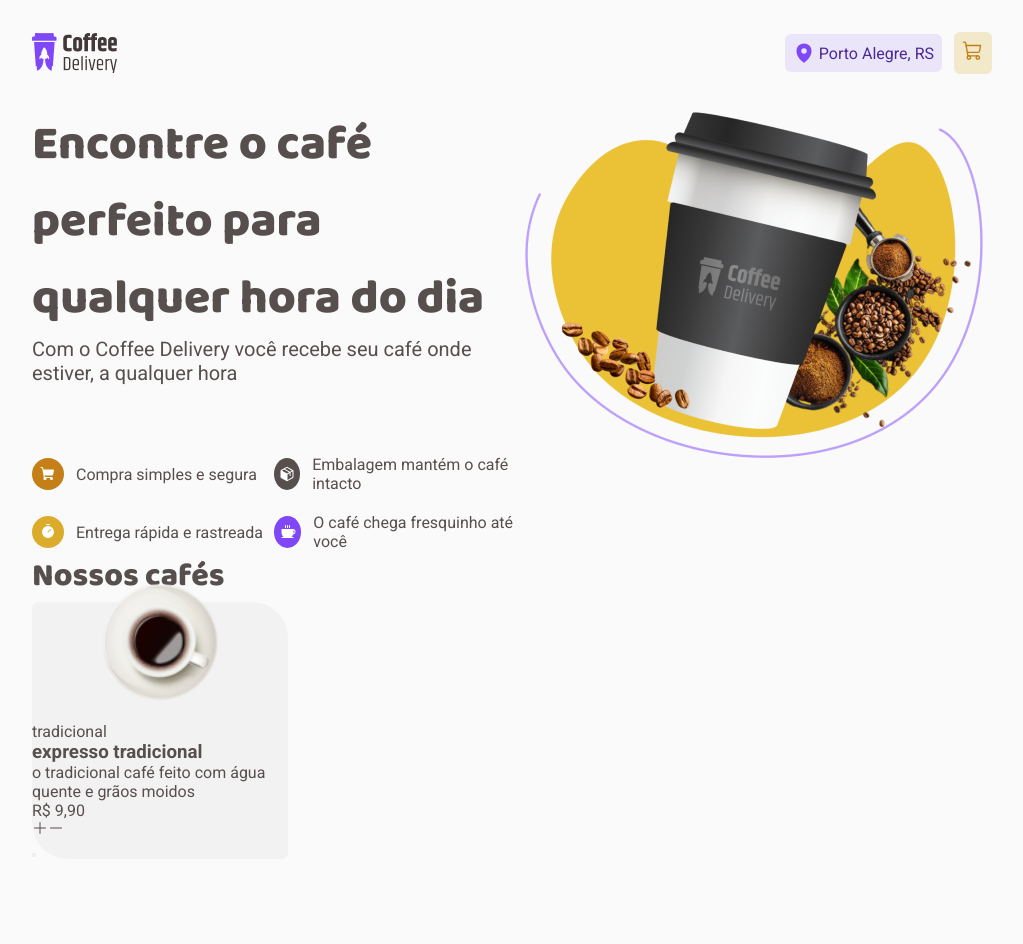
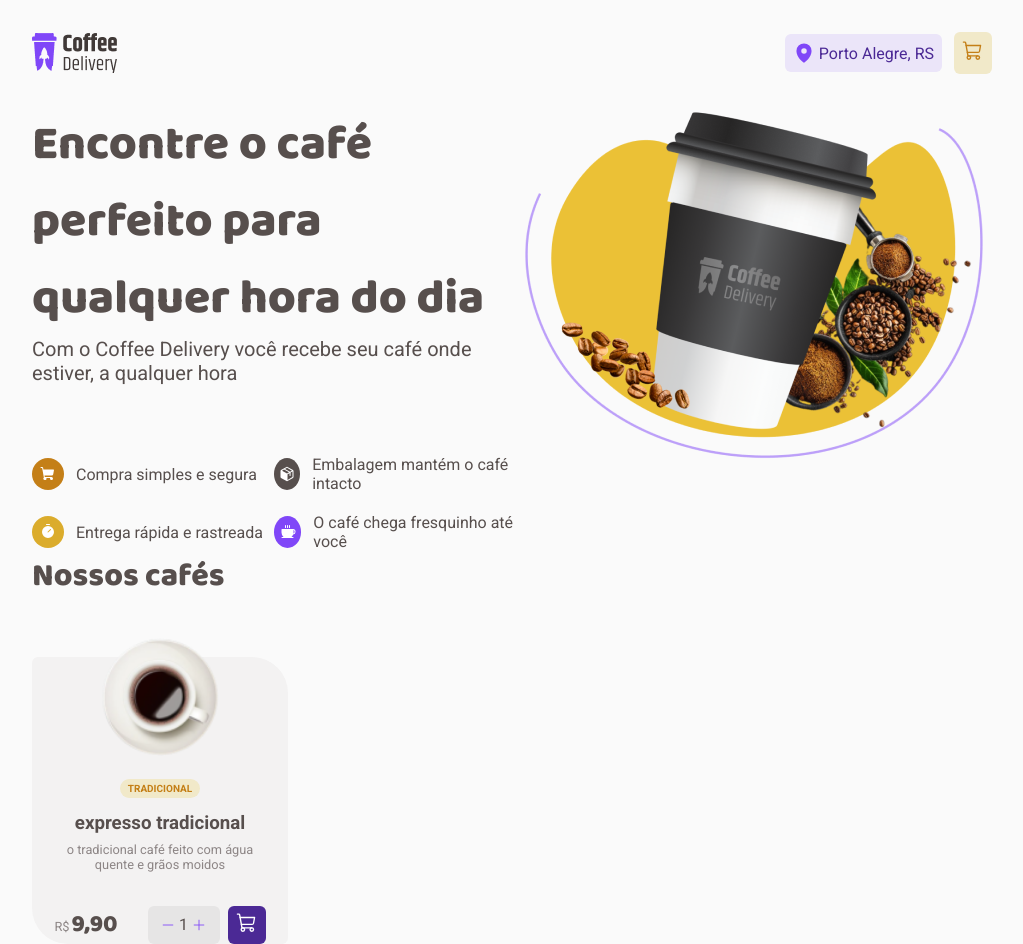
Before and after one commit to renansz17/coffe-delivery, a React (Vite) app: page / in a window 1280 px wide. Shown: the whole page, without its empty margins (128-1151 px from the left). Before the commit the page ends 859 px from the top, so only its background shows below. Built offline with nearby package versions, Linux system fonts and the light colour scheme.

Commit message:
add coffe card

```diff
--- a/src/Pages/Home/index.tsx
+++ b/src/Pages/Home/index.tsx
@@ -9,7 +9,9 @@ import {
 } from 'phosphor-react'
 import introImage from '../../assets/coffeIntroImage.png'
 import {
+  BuyContainer,
   CartItem,
+  CoffeAddToCartButton,
   CoffeAmount,
   CoffeCard,
   CoffeDescription,
@@ -18,7 +20,10 @@ import {
   CoffeList,
   CoffeName,
   CoffePrice,
+  CoffePriceContainer,
   CoffeType,
+  CoffeTypeContainer,
+  CounterButton,
   InfoItens,
   IntroContainer,
   MainContainer,
@@ -75,22 +80,33 @@ export function Home() {
         <div>
           <CoffeCard>
             <CoffeImage src={coffe} alt="" />
-            <CoffeType>tradicional</CoffeType>
+            <CoffeTypeContainer>
+              <CoffeType>
+                <span>TRADICIONAL</span>
+              </CoffeType>
+            </CoffeTypeContainer>
             <CoffeName>expresso tradicional</CoffeName>
             <CoffeDescription>
               o tradicional café feito com água quente e grãos moidos
             </CoffeDescription>
-            <div>
-              <CoffePrice>R$ 9,90</CoffePrice>
-              <CoffeAmount>
-                <div>
-                  <Plus />
-                  <span></span>
-                  <Minus />
-                </div>
-              </CoffeAmount>
-              <button></button>
-            </div>
+            <CoffePriceContainer>
+              <CoffePrice>
+                <span className="currencyType">R$</span>
+                <span className="price">9,90</span>
+              </CoffePrice>
+              <BuyContainer>
+                <CoffeAmount>
+                  <CounterButton>
+                    <Minus size={'14'} color={'#8047F8'} />
+                    <span>1</span>
+                    <Plus size={'14'} color={'#8047F8'} />
+                  </CounterButton>
+                </CoffeAmount>
+                <CoffeAddToCartButton>
+                  <ShoppingCart size={'22'} color={'white'} />
+                </CoffeAddToCartButton>
+              </BuyContainer>
+            </CoffePriceContainer>
           </CoffeCard>
         </div>
       </CoffeList>
--- a/src/Pages/Home/styles.ts
+++ b/src/Pages/Home/styles.ts
@@ -85,6 +85,7 @@ export const CoffeList = styled.div`
     font-weight: 800;
     font-size: 2rem;
     font-family: 'Baloo 2', sans-serif;
+    margin-bottom: 55px;
   }
 `
 export const CoffeCard = styled.div`
@@ -93,6 +94,8 @@ export const CoffeCard = styled.div`
   background: ${(props) => props.theme.colors['base-card']};
   border-radius: 6px 36px;
   width: 256px;
+  justify-content: center;
+  align-items: center;
 `
 export const CoffeImage = styled.img`
   align-self: center;
@@ -100,9 +103,81 @@ export const CoffeImage = styled.img`
   position: relative;
   top: -20px;
 `
-export const CoffeName = styled.h3``
-export const CoffeType = styled.span``
-export const CoffeDescription = styled.p``
-export const CoffePrice = styled.span``
-export const CoffeAmount = styled.div``
-export const CoffeAddToCartButton = styled.button``
+export const CoffeName = styled.h3`
+  margin-bottom: 8px;
+`
+
+export const CoffeTypeContainer = styled.div`
+  display: flex;
+`
+
+export const CoffeType = styled.div`
+  span {
+    background: ${(props) => props.theme.colors['brand-yellow-light']};
+    border-radius: 100px;
+    color: ${(props) => props.theme.colors['brand-yellow-dark']};
+    font-family: 'Roboto', sans-serif;
+    font-weight: 700;
+    font-size: 10px;
+    padding: 4px 8px;
+  }
+  margin-bottom: 16px;
+`
+export const CoffeDescription = styled.p`
+  font-family: 'Roboto', sans-serif;
+  font-weight: 400;
+  font-size: 0.8rem;
+  text-align: center;
+  color: ${(props) => props.theme.colors['base-label']};
+  padding: 0 20px;
+  margin-bottom: 33px;
+`
+
+export const CoffePriceContainer = styled.div`
+  display: flex;
+  justify-content: space-between;
+  align-items: center;
+  gap: 30px;
+`
+export const BuyContainer = styled.div`
+  display: flex;
+`
+export const CoffePrice = styled.span`
+  .currencyType {
+    font-size: 'Roboto', sans-serif;
+    font-weight: 400;
+    font-size: 0.8rem;
+    color: ${(props) => props.theme.colors['base-label']};
+  }
+  .price {
+    font-weight: 800;
+    font-size: 1.5rem;
+    font-family: 'Baloo 2', sans-serif;
+    margin-left: 2px;
+  }
+`
+export const CoffeAmount = styled.div`
+  display: flex;
+  margin-right: 8px;
+`
+export const CoffeAddToCartButton = styled.button`
+  background: ${(props) => props.theme.colors['brand-purple-dark']};
+  border-radius: 6px;
+  border: none;
+  width: 38px;
+  height: 38px;
+`
+
+export const CounterButton = styled.div`
+  background: ${(props) => props.theme.colors['base-button']};
+  border-radius: 6px;
+
+  display: flex;
+  align-items: center;
+  justify-content: center;
+  padding: 8px;
+  gap: 4px;
+
+  width: 72px;
+  height: 38px;
+`
```
